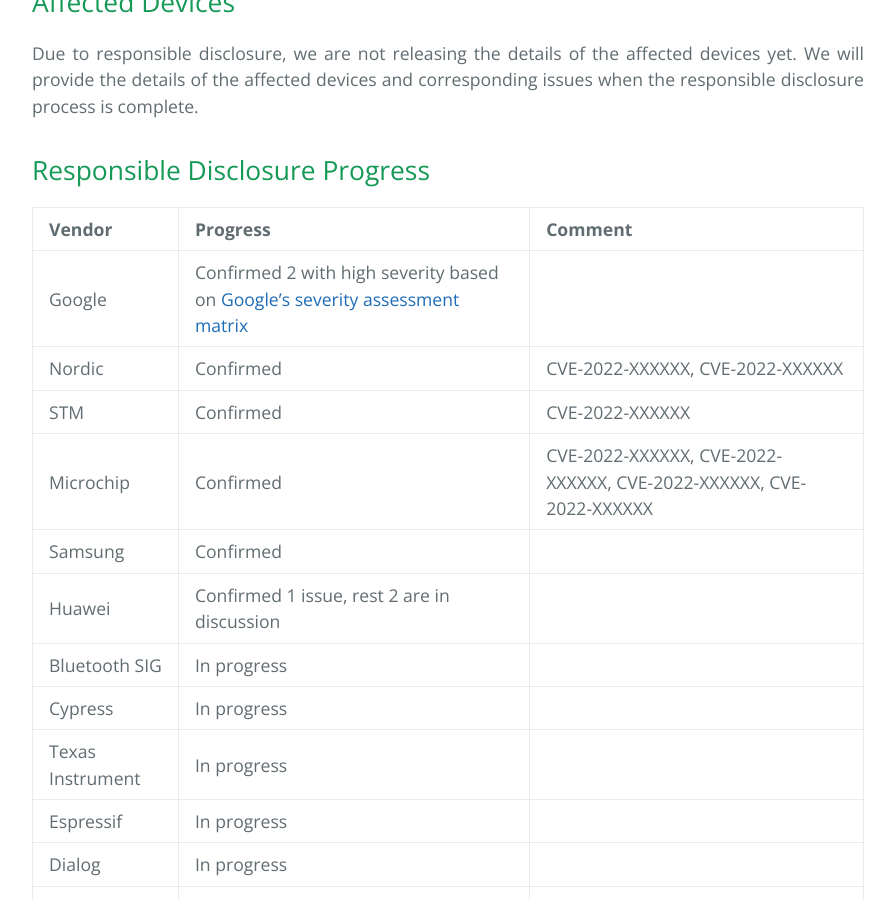
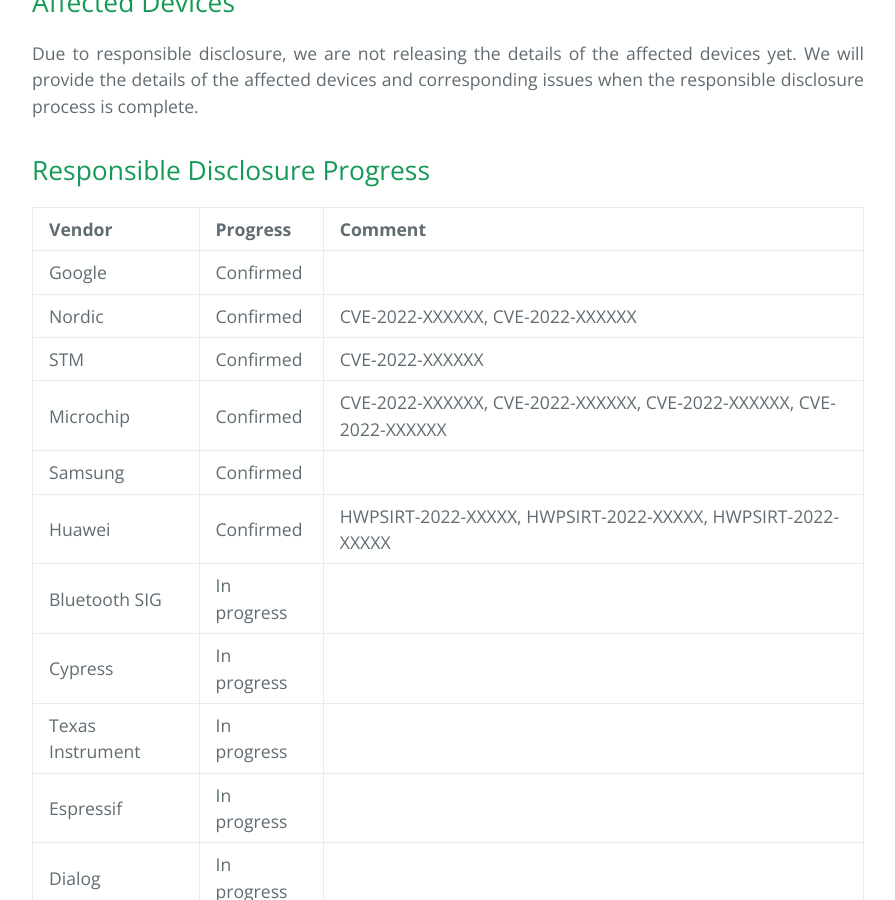
Before and after one commit to BLEDiff/BLEdiff.github.io, a Jekyll site: the page built from index.md, in a window 1280 px wide and 900 px high, scrolled down 970 px. Shown: the whole window, without its empty margins (192-1087 px from the left). Built offline with Jekyll 4.4.1, drawn with Linux system fonts in a browser that asks for light colours.

Commit message:
Update index.md

```diff
--- a/index.md
+++ b/index.md
@@ -16,12 +16,12 @@
 
 | Vendor           | Progress                                                         | Comment                          |
 |:-----------------|:---------------------------------------------------------------- |:---------------------------------|
-| Google           | Confirmed 2 with high severity based on <a href="https://source.android.com/docs/security/overview/updates-resources#severity"> Google's severity assessment matrix </a>           |                                  |
+| Google           | Confirmed                                                        |                                  |
 | Nordic           | Confirmed                                                        | CVE-2022-XXXXXX, CVE-2022-XXXXXX |
 | STM              | Confirmed                                                        | CVE-2022-XXXXXX |
 | Microchip        | Confirmed                                                        | CVE-2022-XXXXXX, CVE-2022-XXXXXX, CVE-2022-XXXXXX, CVE-2022-XXXXXX |
 | Samsung          | Confirmed                                                        |                                  |
-| Huawei           | Confirmed 1 issue, rest 2 are in discussion                      |                                  |
+| Huawei           | Confirmed                                                        | HWPSIRT-2022-XXXXX, HWPSIRT-2022-XXXXX, HWPSIRT-2022-XXXXX                                  |
 | Bluetooth SIG    | In progress                                                      |                                  |
 | Cypress          | In progress                                                      |                                  |
 | Texas Instrument | In progress                                                      |                                  |
```
